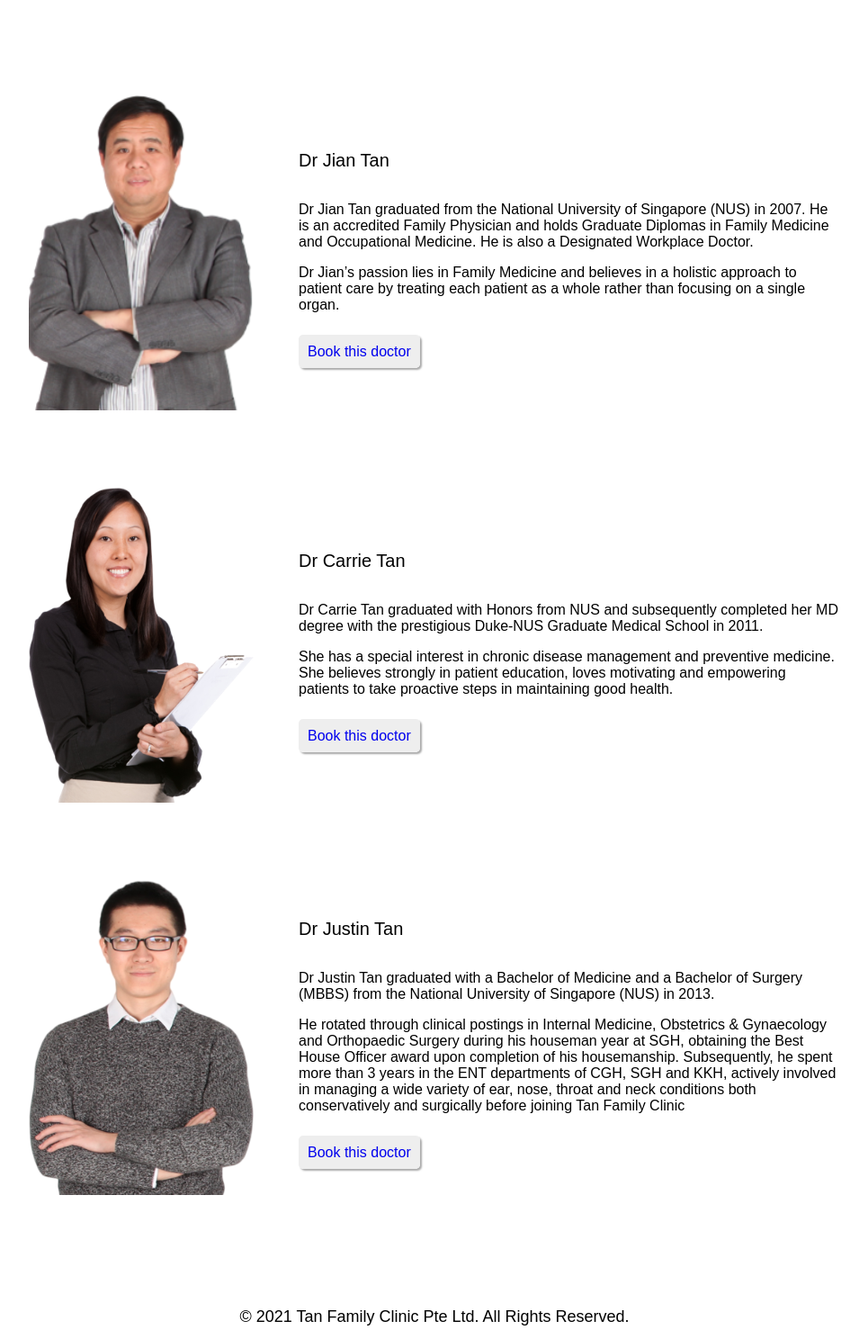
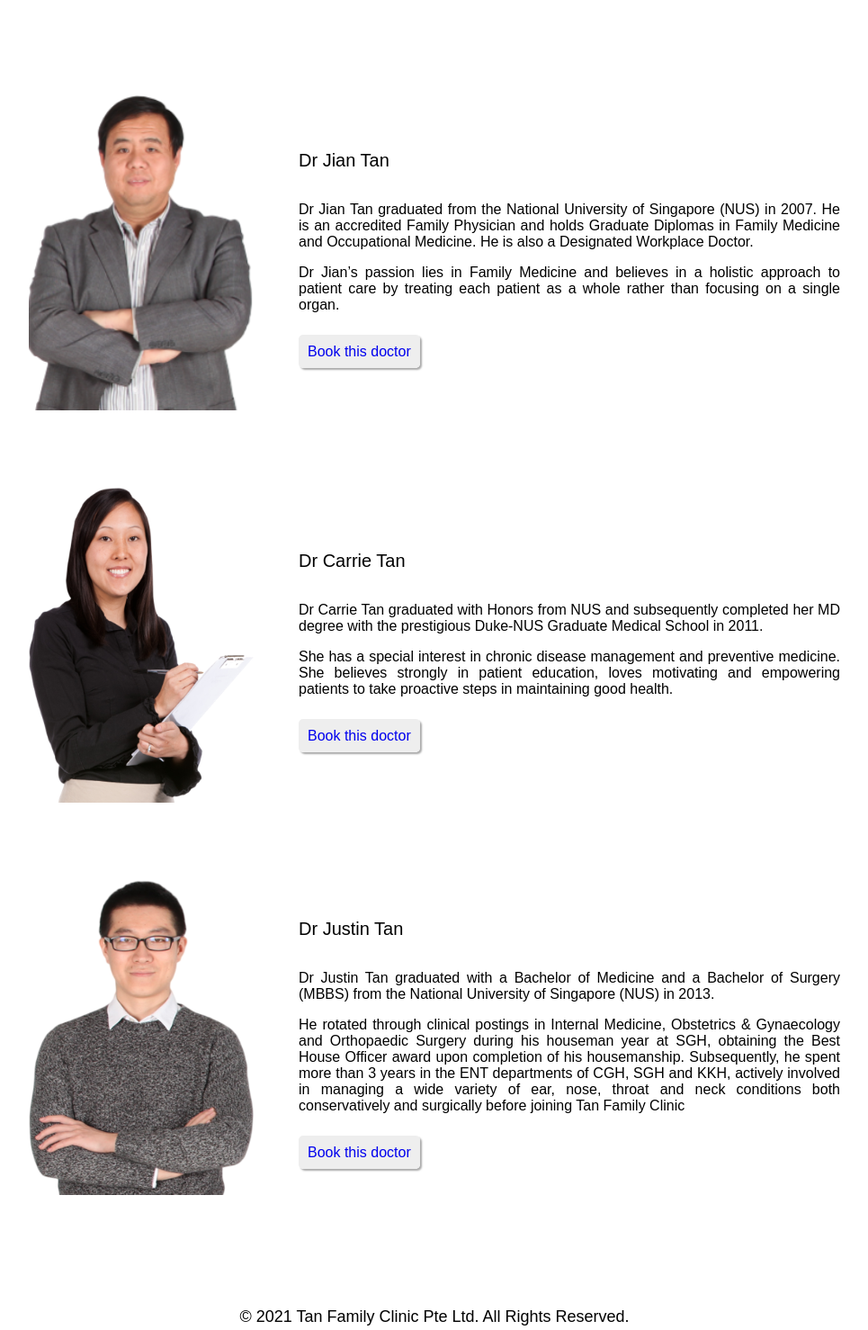
Before and after one commit to wahlp/ee4717-project, a PHP site: page /doctors.php in a window 1280 px wide. Shown: the part 79-1557 px from the top of the page at 90% size, without its empty margins (157-1122 px from the left). Run offline with PHP 8.4, Linux system fonts and the light colour scheme.

Commit message:
Added justify to long texts

```diff
--- a/css/style.css
+++ b/css/style.css
@@ -182,6 +182,7 @@ header a:hover {
 
 .bio {
     width: calc(65% - 5px);
+    text-align: justify;
 }
 
 .content-sidebar {
@@ -305,6 +306,10 @@ form button:hover {
     font-size: 20px;
 }
 
+.doc-desc {
+    text-align: justify;
+}
+
 .doctor-table td:nth-child(1) {
     width: 20%;
 }
```
